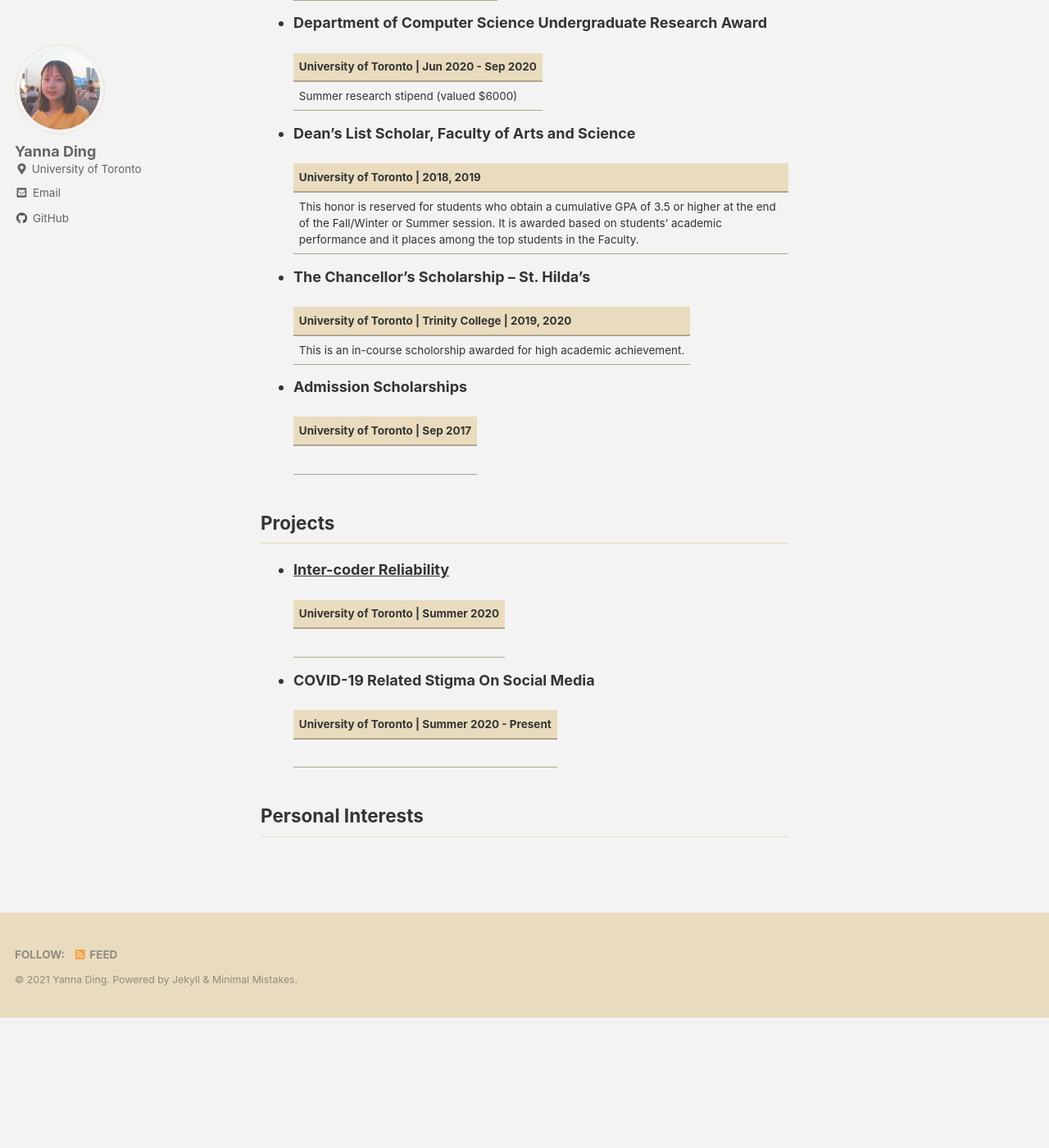
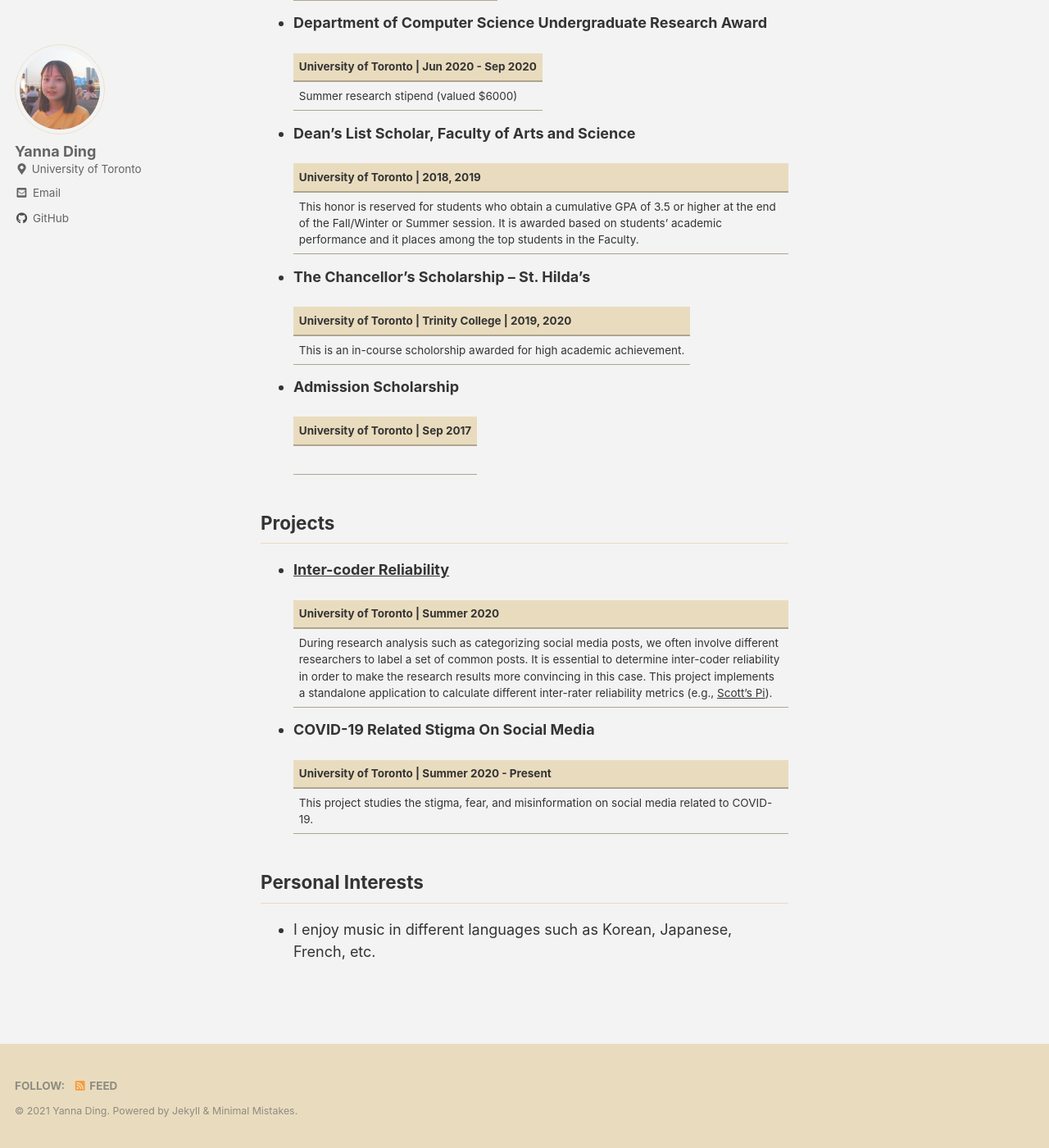
Before and after one commit to dingyanna/dingyanna.github.io, a Jekyll site: the page built from _pages/home.md, in a window 1280 px wide and 1400 px high, scrolled down 700 px. Shown: the whole window at 82% size. Built offline with Jekyll 4.4.1, drawn with Linux system fonts in a browser that asks for light colours; cached includes are drawn as plain includes; before the commit the page ends 1941 px from its top, so only the background shows below that.

```diff
--- a/_pages/home.md
+++ b/_pages/home.md
@@ -51,7 +51,7 @@
     |This is an in-course scholorship awarded for high academic achievement.|
 
 
-* **Admission Scholarships**
+* **Admission Scholarship**
 
     |University of Toronto \| Sep 2017 |
     | ------------------|
@@ -64,12 +64,14 @@
 
     |University of Toronto \| Summer 2020 |
     | ------------------|
-    ||
+    |During research analysis such as categorizing social media posts, we often involve different researchers to label a set of common posts. It is essential to determine inter-coder reliability in order to make the research results more convincing in this case. This project implements a standalone application to calculate different inter-rater reliability metrics (e.g., [Scott's Pi](https://en.wikipedia.org/wiki/Scott%27s_Pi)).|
 
 * **COVID-19 Related Stigma On Social Media**
 
     |University of Toronto \| Summer 2020 - Present |
     | ------------------|
-    ||
+    |This project studies the stigma, fear, and misinformation on social media related to COVID-19.|
 
 ## Personal Interests
+
+* I enjoy music in different languages such as Korean, Japanese, French, etc.
```
Also changed, not shown: 2 other files.
